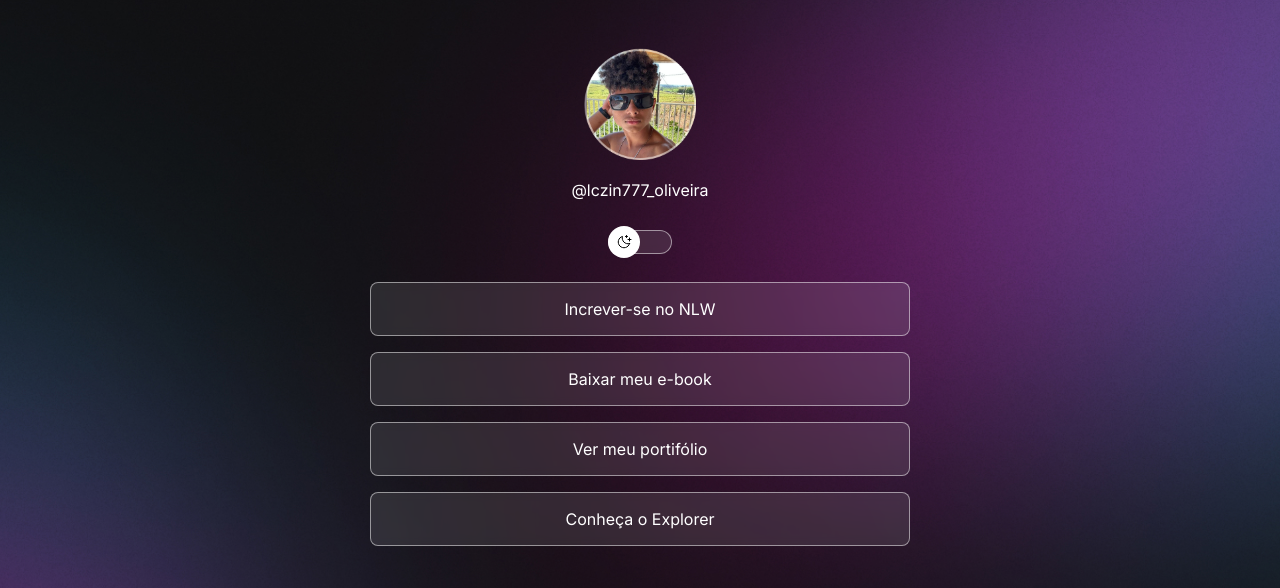
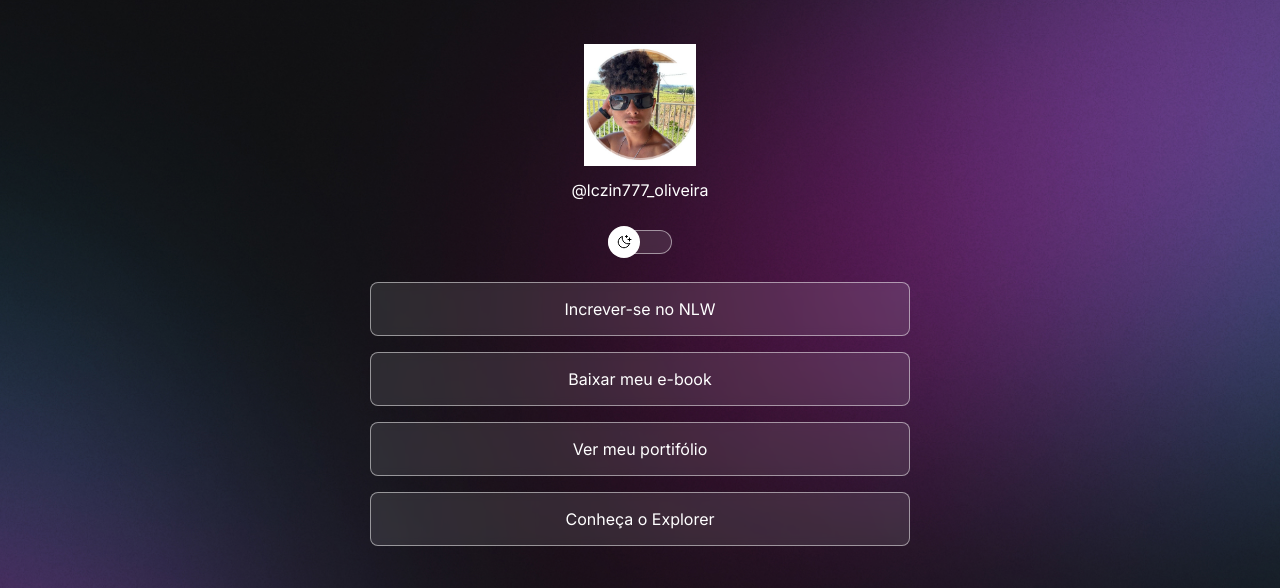
Before and after one commit to NIKEDAN/projeto-devlink, a plain HTML site: page index.html in a window 1280 px wide. Shown: the top 588 px of the page. Drawn offline with nearby package versions, Linux system fonts and the light colour scheme.

Commit message:
Trocando Extensão da img

```diff
--- a/index.html
+++ b/index.html
@@ -15,7 +15,7 @@
 <body>
     <div id="container">
         <div id="profile">
-            <img src="img/Avatar.png" alt="Foto de Lucas Oliveira, usando óculos e sem camisa e fundo de sítio">
+            <img src="img/Avatar.jpg" alt="Foto de Lucas Oliveira, usando óculos e sem camisa e fundo de sítio">
             <p>@lczin777_oliveira</p>
         </div>
 
--- a/script.js
+++ b/script.js
@@ -10,11 +10,11 @@ function toggleMode() {
 
     if (html.classList.contains('light')){
         // se tiver lightmode add img ligth
-       img.setAttribute('src', 'img/avatar2.png')
+       img.setAttribute('src', 'img/avatar2.jpg')
        img.setAttribute('alt', 'Foto Simples de Lucas Oliveira')
     } else {
         // se tiver sem lightmode manter a  img
-        img.setAttribute('src', 'img/avatar.png')
+        img.setAttribute('src', 'img/avatar.jpg')
         img.setAttribute('alt', 'Foto de Lucas Oliveira, usando óculos e sem camisa e fundo de sítio')
     }
 
```
Also changed, not shown: img/Avatar.jpg (added), img/Avatar2.jpg (added).
